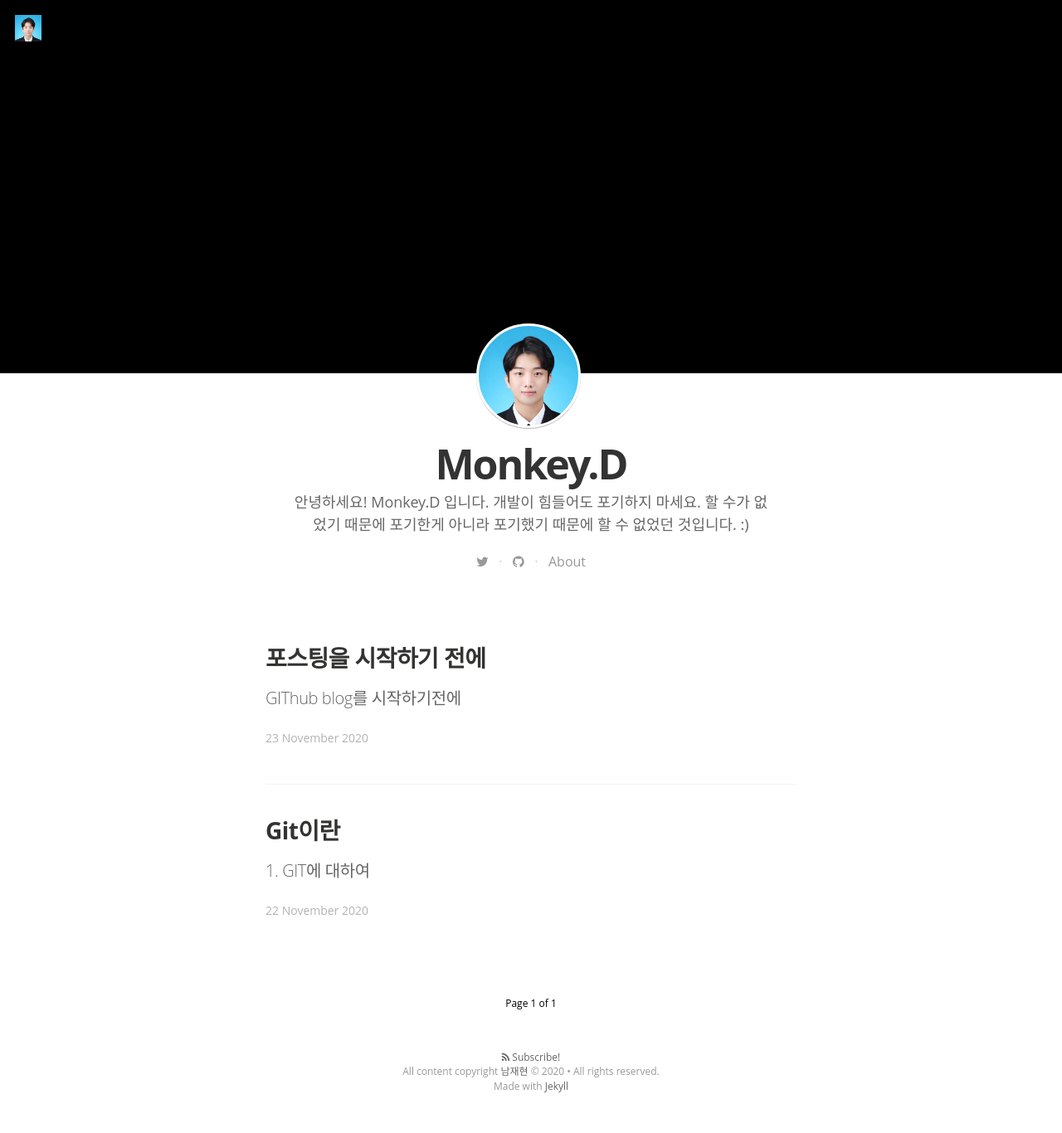
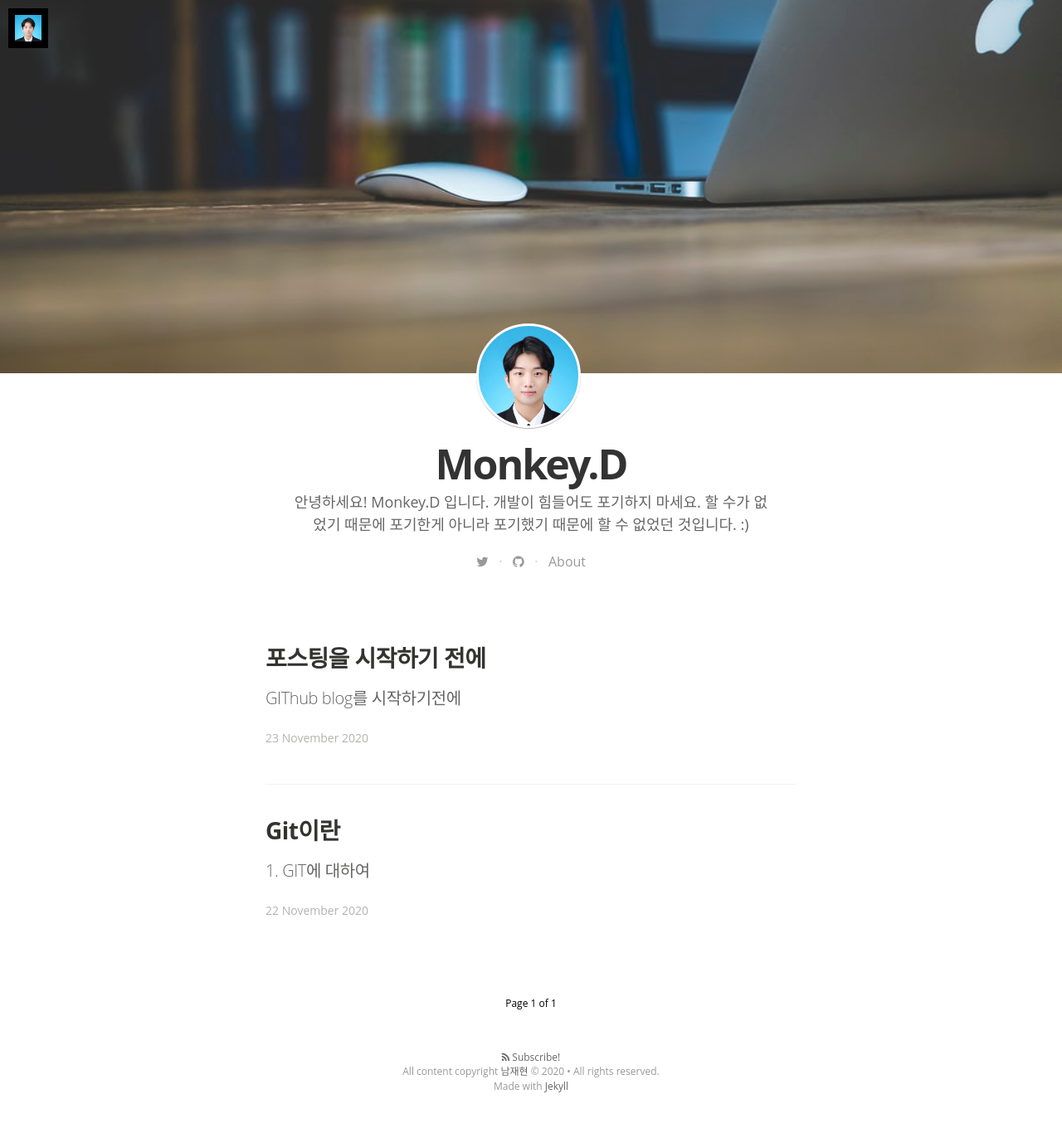
Before and after one commit to JAEHYUNNAM7430/jaehyunnam7430.github.io, a Jekyll site: the page built from index.html, in a window 1280 px wide. Shown: the whole page at 83% size. Built offline with Jekyll 4.4.1, drawn with Linux system fonts in a browser that asks for light colours; nearby versions of some CDN libraries; some web fonts are replaced; the list of posts is cut into pages by our own code.

Commit message:
커스터마이즈!

```diff
--- a/_config.yml
+++ b/_config.yml
@@ -17,8 +17,8 @@ logo: "/assets/images/logo.JPG"
 float_logo: true # true, false (default)
 
 #커버사진
-cover : <img src="/assets/images/cover.JPG">
-float_logo: true # true, false (default)
+cover : "/assets/cover.JPG"
+float_cover: true # true, false (default)
 
 name: '남재현'
 author: '남재현'
```
Also changed, not shown: assets/cover.jpg (added), assets/images/author.jpg.
